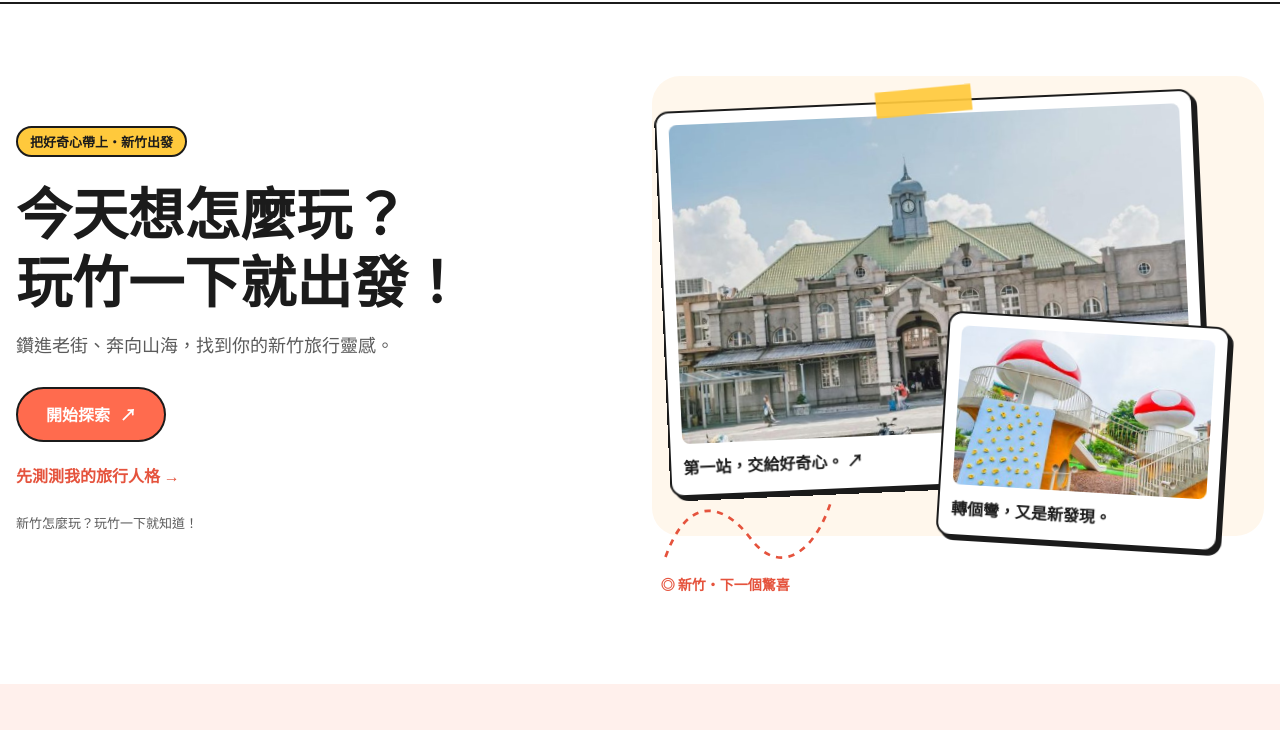
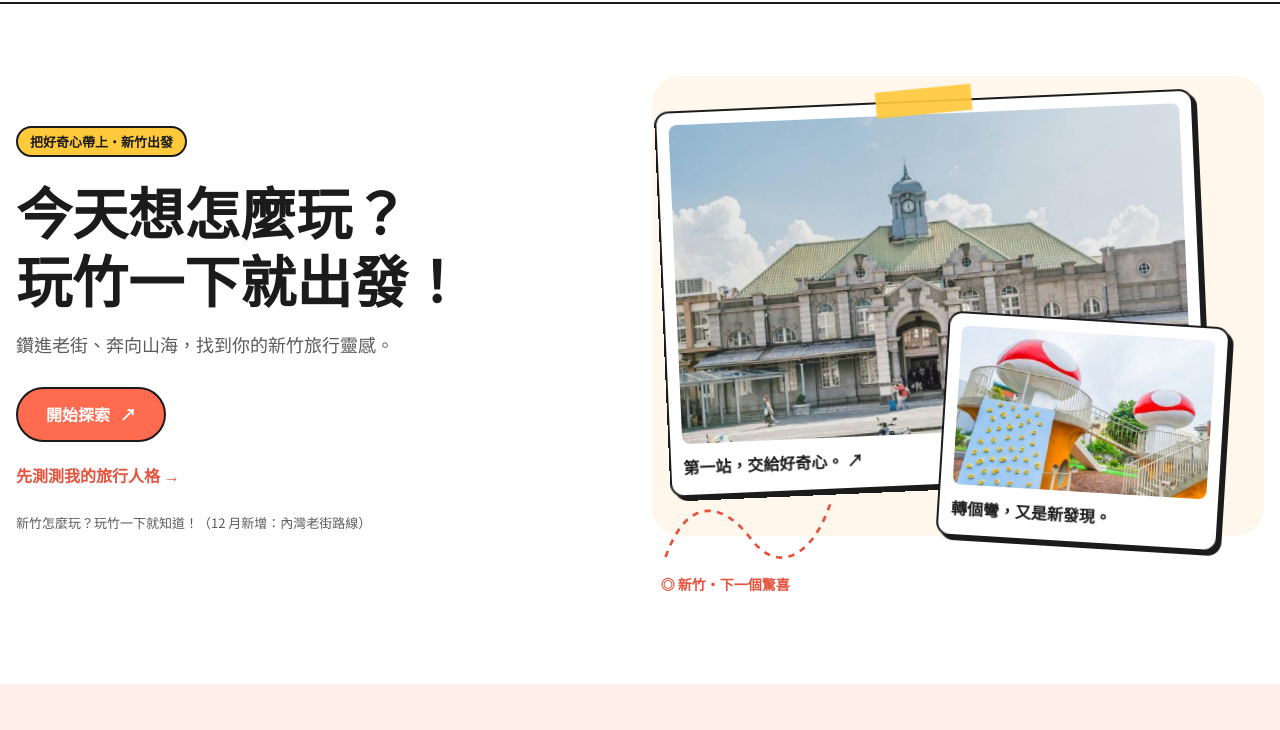
Before and after one commit to cute-capstone/deploy-demo, a plain HTML site: page index.html in a window 1280 px wide. Shown: the part 70-800 px from the top of the page. Drawn offline with Linux system fonts and the light colour scheme.

Commit message:
更新首頁說明文字

```diff
--- a/index.html
+++ b/index.html
@@ -25,7 +25,7 @@
           <a class="btn primary" href="explore.html">開始探索 <span aria-hidden="true">↗</span></a>
           <a class="link-arrow" href="quiz.html">先測測我的旅行人格 →</a>
         </div>
-        <p class="note">新竹怎麼玩？玩竹一下就知道！</p>
+        <p class="note">新竹怎麼玩？玩竹一下就知道！（12 月新增：內灣老街路線）</p>
       </div>
       <div class="hero-photos" aria-hidden="true">
         <span class="hero-blob"></span>
```
